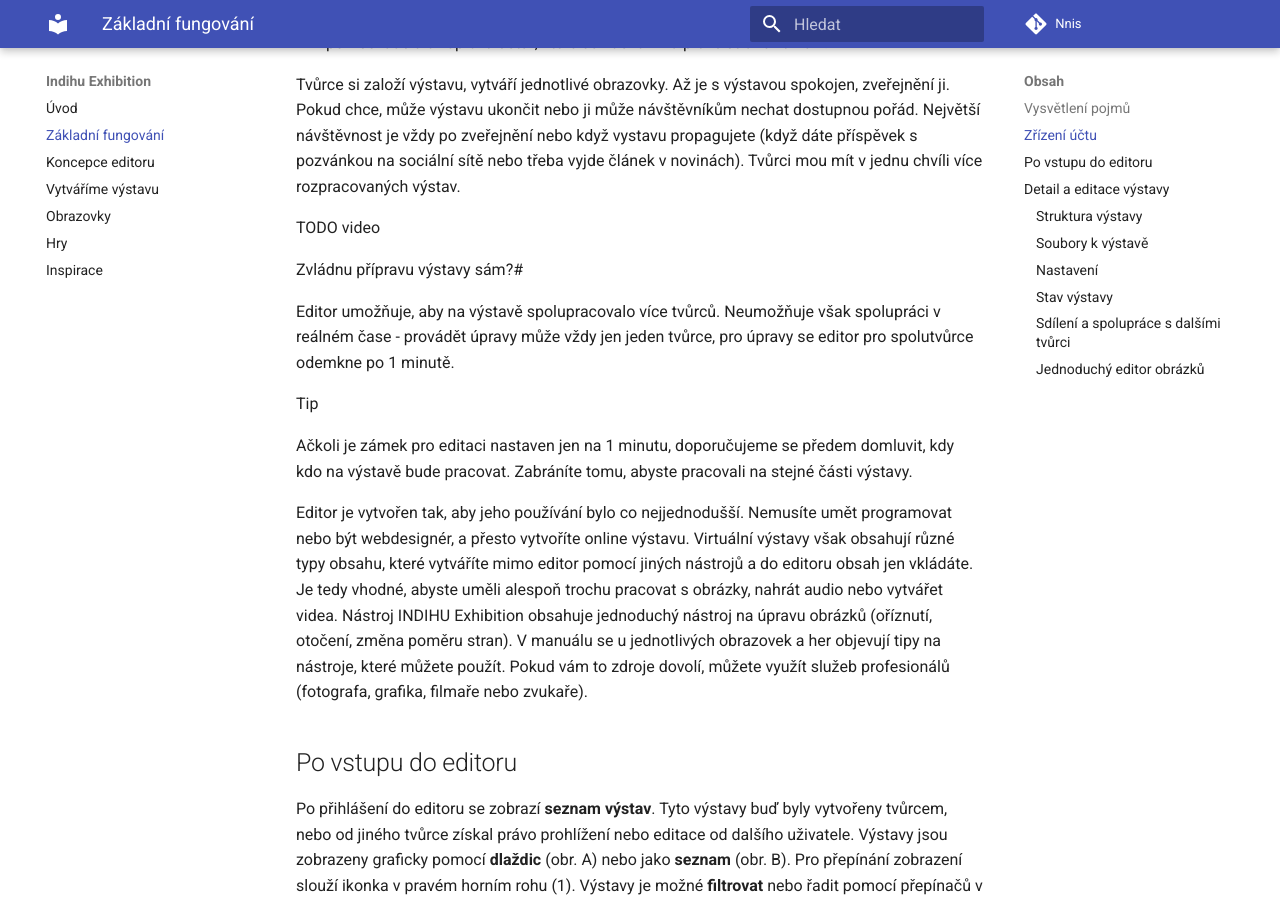
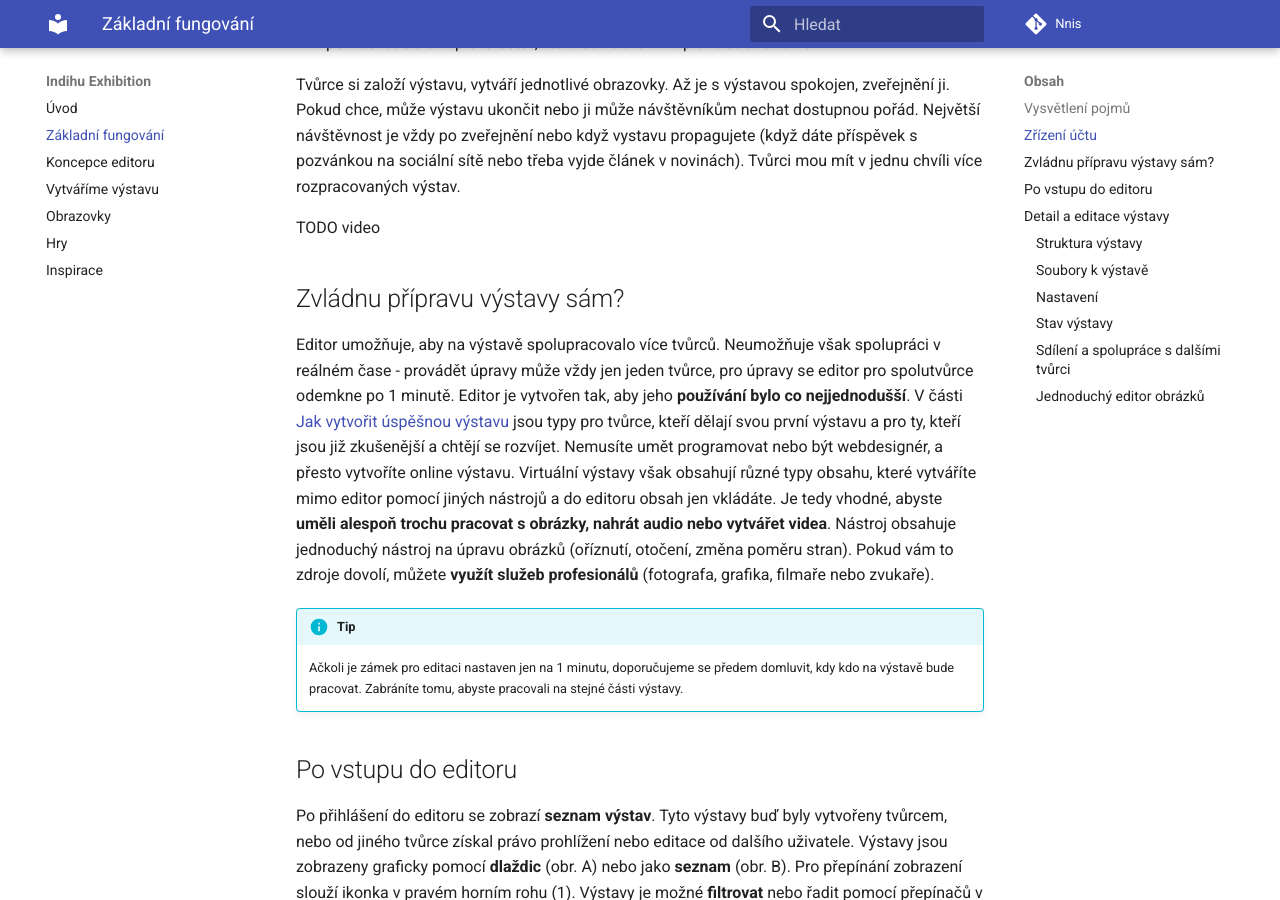
Before and after one commit to nnis/indihu-manual, an MkDocs documentation site: the page built from docs/zaklady.md, in a window 1280 px wide and 900 px high, scrolled down 1069 px. Built offline with MkDocs 1.6.1 and Material for MkDocs 9.7.7, drawn with Linux system fonts in a browser that asks for light colours.

Commit message:
Update zaklady.md

```diff
--- a/docs/zaklady.md
+++ b/docs/zaklady.md
@@ -29,15 +29,12 @@ Tvůrce si založí výstavu, vytváří jednotlivé obrazovky. Až je s výstav
 
 TODO video
 
-Zvládnu přípravu výstavy sám?#
+## Zvládnu přípravu výstavy sám?
 
-Editor umožňuje, aby na výstavě spolupracovalo více tvůrců. Neumožňuje však spolupráci v reálném čase - provádět úpravy může vždy jen jeden tvůrce, pro úpravy se editor pro spolutvůrce odemkne po 1 minutě.
+Editor umožňuje, aby na výstavě spolupracovalo více tvůrců. Neumožňuje však spolupráci v reálném čase - provádět úpravy může vždy jen jeden tvůrce, pro úpravy se editor pro spolutvůrce odemkne po 1 minutě. Editor je vytvořen tak, aby jeho **používání bylo co nejjednodušší**. V části [Jak vytvořit úspěšnou výstavu](uspesna-vystava.md) jsou typy pro tvůrce, kteří dělají svou první výstavu a pro ty, kteří jsou již zkušenější a chtějí se rozvíjet. Nemusíte umět programovat nebo být webdesignér, a přesto vytvoříte online výstavu. Virtuální výstavy však obsahují různé typy obsahu, které vytváříte mimo editor pomocí jiných nástrojů a do editoru obsah jen vkládáte. Je tedy vhodné, abyste **uměli alespoň trochu pracovat s obrázky, nahrát audio nebo vytvářet videa**. Nástroj obsahuje jednoduchý nástroj na úpravu obrázků (oříznutí, otočení, změna poměru stran). Pokud vám to zdroje dovolí, můžete **využít služeb profesionálů** (fotografa, grafika, filmaře nebo zvukaře).
 
-Tip
-
-Ačkoli je zámek pro editaci nastaven jen na 1 minutu, doporučujeme se předem domluvit, kdy kdo na výstavě bude pracovat. Zabráníte tomu, abyste pracovali na stejné části výstavy.
-
-Editor je vytvořen tak, aby jeho používání bylo co nejjednodušší. Nemusíte umět programovat nebo být webdesignér, a přesto vytvoříte online výstavu. Virtuální výstavy však obsahují různé typy obsahu, které vytváříte mimo editor pomocí jiných nástrojů a do editoru obsah jen vkládáte. Je tedy vhodné, abyste uměli alespoň trochu pracovat s obrázky, nahrát audio nebo vytvářet videa. Nástroj INDIHU Exhibition obsahuje jednoduchý nástroj na úpravu obrázků (oříznutí, otočení, změna poměru stran). V manuálu se u jednotlivých obrazovek a her objevují tipy na nástroje, které můžete použít. Pokud vám to zdroje dovolí, můžete využít služeb profesionálů (fotografa, grafika, filmaře nebo zvukaře).
+!!! info "Tip"
+    Ačkoli je zámek pro editaci nastaven jen na 1 minutu, doporučujeme se předem domluvit, kdy kdo na výstavě bude pracovat. Zabráníte tomu, abyste pracovali na stejné části výstavy.
 
 ## Po vstupu do editoru
 
```
